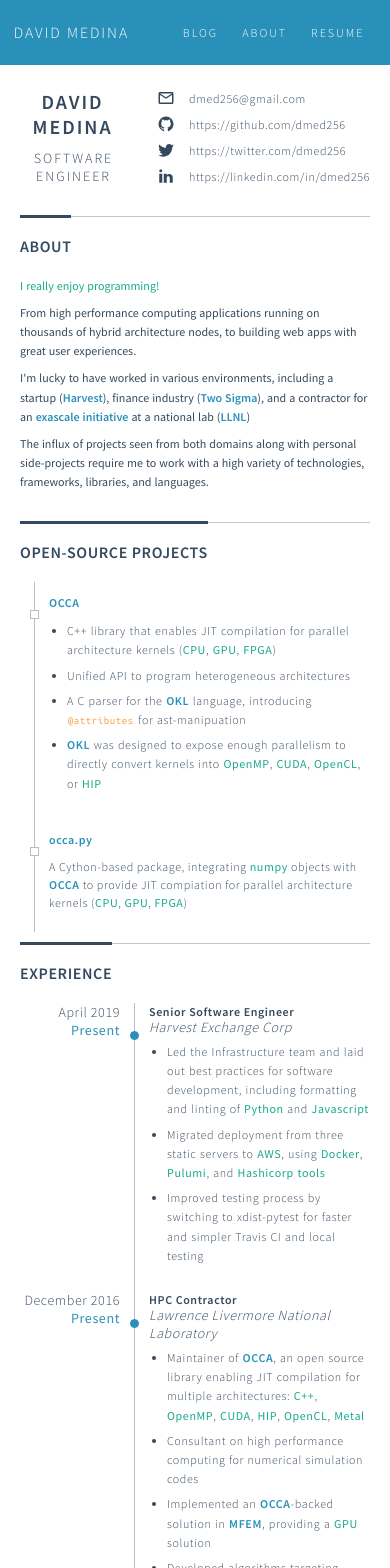
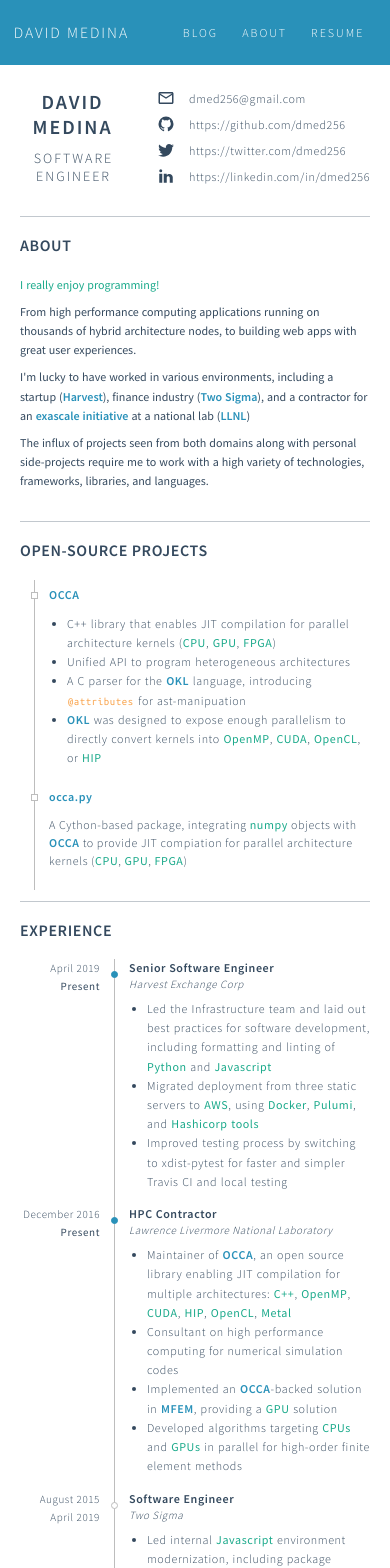
Before and after one commit to dmed256/dmed256.com, a React (Create React App) app: page /resume in a window 390 px wide. Shown: the top 1568 px of the page. Built offline with nearby package versions, Linux system fonts and the light colour scheme.

Commit message:
[Resume] Updates for mobile view

```diff
--- a/src/Layout/Footer.tsx
+++ b/src/Layout/Footer.tsx
@@ -35,6 +35,9 @@ const useStyles = makeStyles((theme: Theme) => ({
     '& > *:not(:first-child)': {
       marginLeft: '2em',
     },
+    [constants.media.mobile]: {
+      padding: '20px 0 0',
+    },
   },
 }));
 
--- a/src/common/Bold.tsx
+++ b/src/common/Bold.tsx
@@ -1,8 +1,14 @@
 import { styled } from '@material-ui/core/styles';
+
+import constants from './constants';
+
 
 const Bold = styled('span')({
   color: '#19a98a',
   fontWeight: 400,
+  [constants.media.print]: {
+    color: 'inherit',
+  },
 });
 
 export default Bold;
--- a/src/common/Emphasize.tsx
+++ b/src/common/Emphasize.tsx
@@ -1,7 +1,8 @@
 import { styled } from '@material-ui/core/styles';
 
+
 const Emphasize = styled('span')({
-  fontStyle: 'italic'
+  fontStyle: 'italic',
 });
 
 export default Emphasize;
--- a/src/common/InlineCode.tsx
+++ b/src/common/InlineCode.tsx
@@ -1,4 +1,6 @@
 import { styled } from '@material-ui/core/styles';
+
+import constants from './constants';
 
 
 const InlineCode = styled('span')(({ theme }) => ({
@@ -9,6 +11,9 @@ const InlineCode = styled('span')(({ theme }) => ({
   fontSize: '0.9em',
   fontFamily: "'Ubuntu Mono', monospace",
   fontWeight: 300,
+  [constants.media.print]: {
+    color: 'inherit',
+  },
 }));
 
 export default InlineCode;
--- a/src/common/InlineLink.tsx
+++ b/src/common/InlineLink.tsx
@@ -27,9 +27,11 @@ const useStyles = makeStyles((theme: Theme) => ({
       textDecorationColor: `${theme.palette.secondary.main}88`,
     },
     [constants.media.print]: {
-      color: 'inherit',
-      fontWeight: 'inherit',
-      textDecoration: 'none !important',
+      '&, &:visited': {
+        color: 'inherit',
+        fontWeight: 'inherit',
+        textDecoration: 'none !important',
+      },
     },
   },
   normal: {},
--- a/src/pages/Resume/ResumeSection.tsx
+++ b/src/pages/Resume/ResumeSection.tsx
@@ -51,6 +51,9 @@ const useStyles = makeStyles((theme: Theme) => ({
     borderTop: '3px solid #34495e',
     paddingTop: 20,
     marginTop: -22,
+    [constants.media.mobile]: {
+      borderTop: 0,
+    },
   },
   content: {
     flex: 1,
--- a/src/pages/Resume/ResumeSubsection.tsx
+++ b/src/pages/Resume/ResumeSubsection.tsx
@@ -17,7 +17,7 @@ const useStyles = makeStyles((theme: Theme) => ({
     '&:first-child': {
       marginTop: 0,
     },
-    [constants.media.print]: {
+    [constants.media.mobile]: {
       fontSize: 12,
       marginTop: '0.7em',
     },
@@ -32,7 +32,7 @@ const useStyles = makeStyles((theme: Theme) => ({
     fontSize: 14,
     fontWeight: 300,
     textAlign: 'right',
-    [constants.media.print]: {
+    [constants.media.mobile]: {
       width: 80,
       fontSize: 11,
     },
@@ -42,13 +42,16 @@ const useStyles = makeStyles((theme: Theme) => ({
     '&$hasEnd': {
       marginTop: 0,
     },
+    [constants.media.mobile]: {
+      marginTop: SECTION_PADDING_MIDDLE / 2,
+    },
   },
   end: {
     '&$present': {
       color: theme.palette.primary.main,
       fontWeight: 400,
     },
-    [constants.media.print]: {
+    [constants.media.mobile]: {
       '&$present': {
         color: 'inherit',
       },
@@ -73,9 +76,11 @@ const useStyles = makeStyles((theme: Theme) => ({
       borderColor: theme.palette.primary.main,
       backgroundColor: theme.palette.primary.main,
     },
-    // The dot needs to be changed in phone + print
     [constants.media.mobile]: {
-      top: '28px !important',
+      width: 5,
+      height: 5,
+      right: -4,
+      top: `${SECTION_PADDING_MIDDLE}px !important`,
     },
     [constants.media.print]: {
       '&$present': {
@@ -90,7 +95,7 @@ const useStyles = makeStyles((theme: Theme) => ({
       margin: '0.5em 0',
       fontWeight: 300,
     },
-    [constants.media.print]: {
+    [constants.media.mobile]: {
       '& p': {
         margin: 0,
       },
@@ -101,6 +106,12 @@ const useStyles = makeStyles((theme: Theme) => ({
     '&$hasLocation': {
       margin: 0,
     },
+    [constants.media.mobile]: {
+      marginTop: SECTION_PADDING_MIDDLE / 2,
+      '&$hasLocation': {
+        marginTop: 0,
+      },
+    },
   },
   title: {
     fontWeight: 600,
@@ -110,8 +121,8 @@ const useStyles = makeStyles((theme: Theme) => ({
     fontSize: 14,
     fontWeight: 300,
     fontStyle: 'italic',
-    [constants.media.print]: {
-      fontSize: 12,
+    [constants.media.mobile]: {
+      fontSize: 11,
       marginBottom: '0.2em',
     },
   },
```
